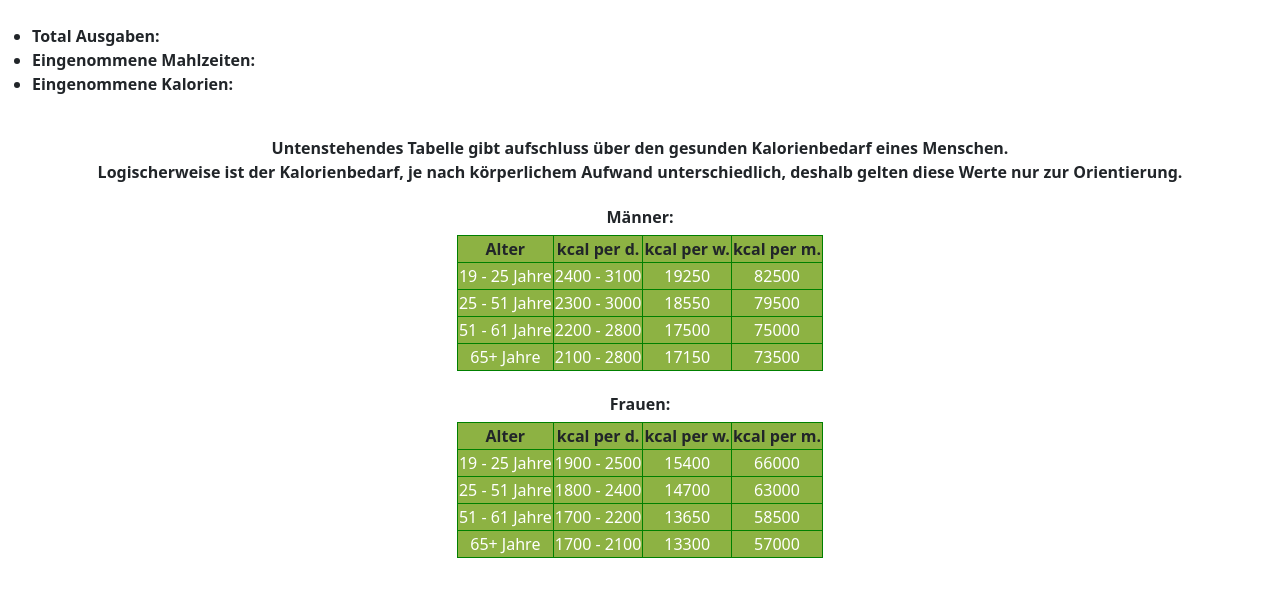
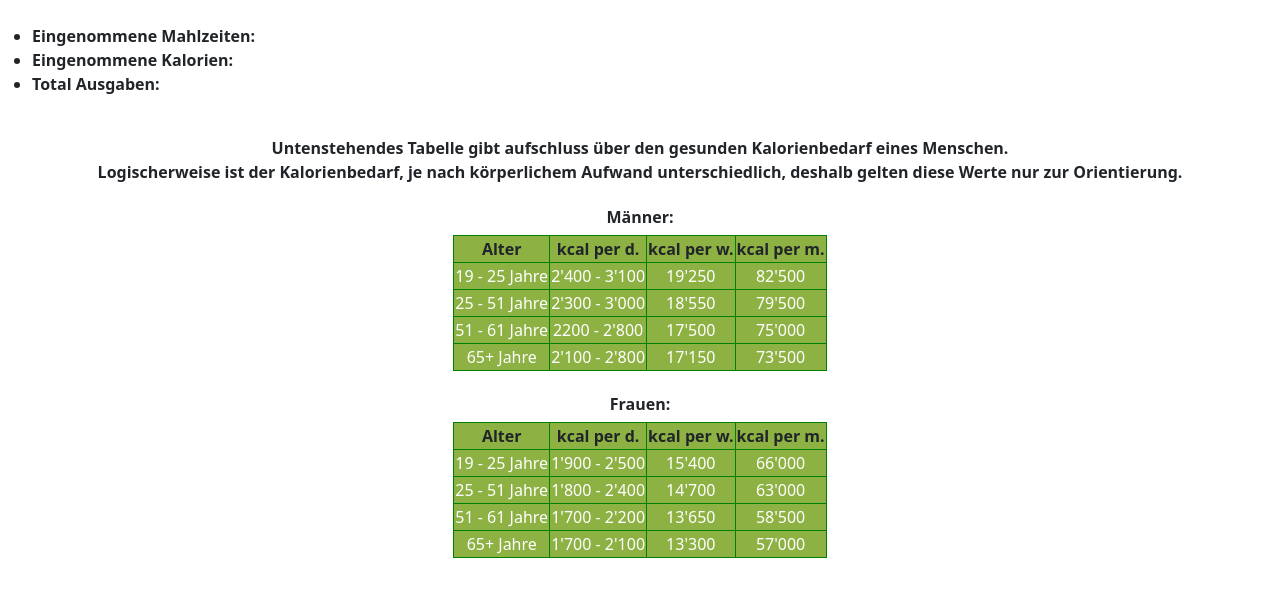
Before and after one commit to GianniMancinelli/Snackomaker, a Flask app: page /statistic in a window 1280 px wide. Shown: the part 56-653 px from the top of the page. Run offline with Flask 2, Linux system fonts and the light colour scheme.

```diff
--- a/templates/statistik.html
+++ b/templates/statistik.html
@@ -52,9 +52,10 @@
 
     <div class="stats">
     <ul>
-        <li>Total Ausgaben:</li>
         <li>Eingenommene Mahlzeiten:</li>
         <li>Eingenommene Kalorien:</li>
+        <li>Total Ausgaben:</li>
+
     </ul>
     </div>
 
@@ -76,27 +77,27 @@
   </tr>
   <tr>
     <td>19 - 25 Jahre</td>
-    <td>2400 - 3100</td>
-    <td>19250</td>
-    <td>82500</td>
+    <td>2'400 - 3'100</td>
+    <td>19'250</td>
+    <td>82'500</td>
    </tr>
    <tr>
      <td>25 - 51 Jahre</td>
-     <td>2300 - 3000</td>
-     <td>18550</td>
-     <td>79500</td>
+     <td>2'300 - 3'000</td>
+     <td>18'550</td>
+     <td>79'500</td>
    </tr>
    <tr>
      <td>51 - 61 Jahre</td>
-     <td>2200 - 2800</td>
-     <td>17500</td>
-     <td>75000</td>
+     <td>2200 - 2'800</td>
+     <td>17'500</td>
+     <td>75'000</td>
    </tr>
    <tr>
      <td>65+ Jahre</td>
-     <td>2100 - 2800</td>
-     <td>17150</td>
-     <td>73500</td>
+     <td>2'100 - 2'800</td>
+     <td>17'150</td>
+     <td>73'500</td>
    </tr>
 </table>
 
@@ -112,27 +113,27 @@
   </tr>
   <tr>
     <td>19 - 25 Jahre</td>
-    <td>1900 - 2500</td>
-    <td>15400</td>
-    <td>66000</td>
+    <td>1'900 - 2'500</td>
+    <td>15'400</td>
+    <td>66'000</td>
    </tr>
    <tr>
      <td>25 - 51 Jahre</td>
-     <td>1800 - 2400</td>
-     <td>14700</td>
-     <td>63000</td>
+     <td>1'800 - 2'400</td>
+     <td>14'700</td>
+     <td>63'000</td>
    </tr>
    <tr>
      <td>51 - 61 Jahre</td>
-     <td>1700 - 2200</td>
-     <td>13650</td>
-     <td>58500</td>
+     <td>1'700 - 2'200</td>
+     <td>13'650</td>
+     <td>58'500</td>
    </tr>
    <tr>
      <td>65+ Jahre</td>
-     <td>1700 - 2100</td>
-     <td>13300</td>
-     <td>57000</td>
+     <td>1'700 - 2'100</td>
+     <td>13'300</td>
+     <td>57'000</td>
    </tr>
 </table>
 
```
